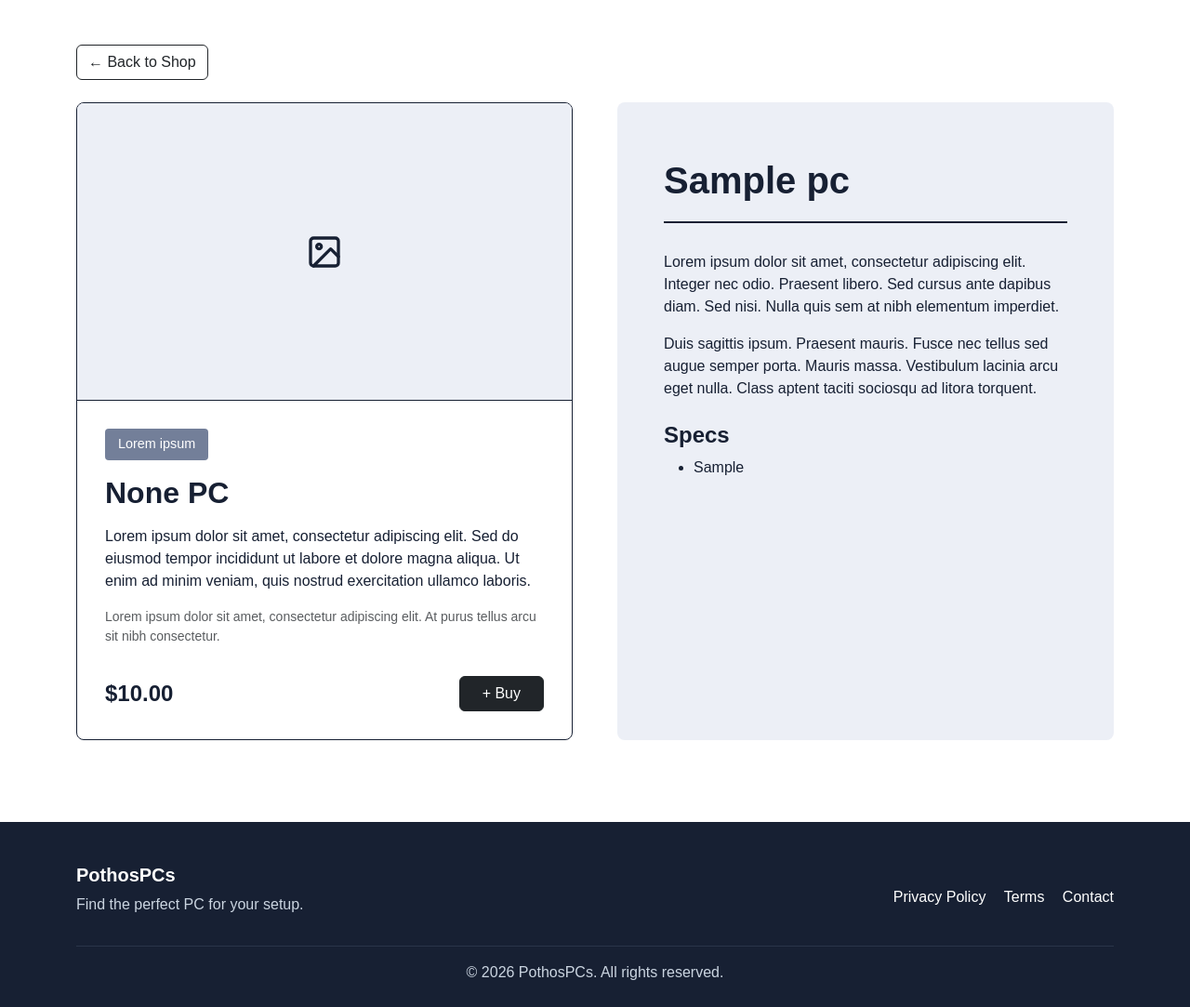
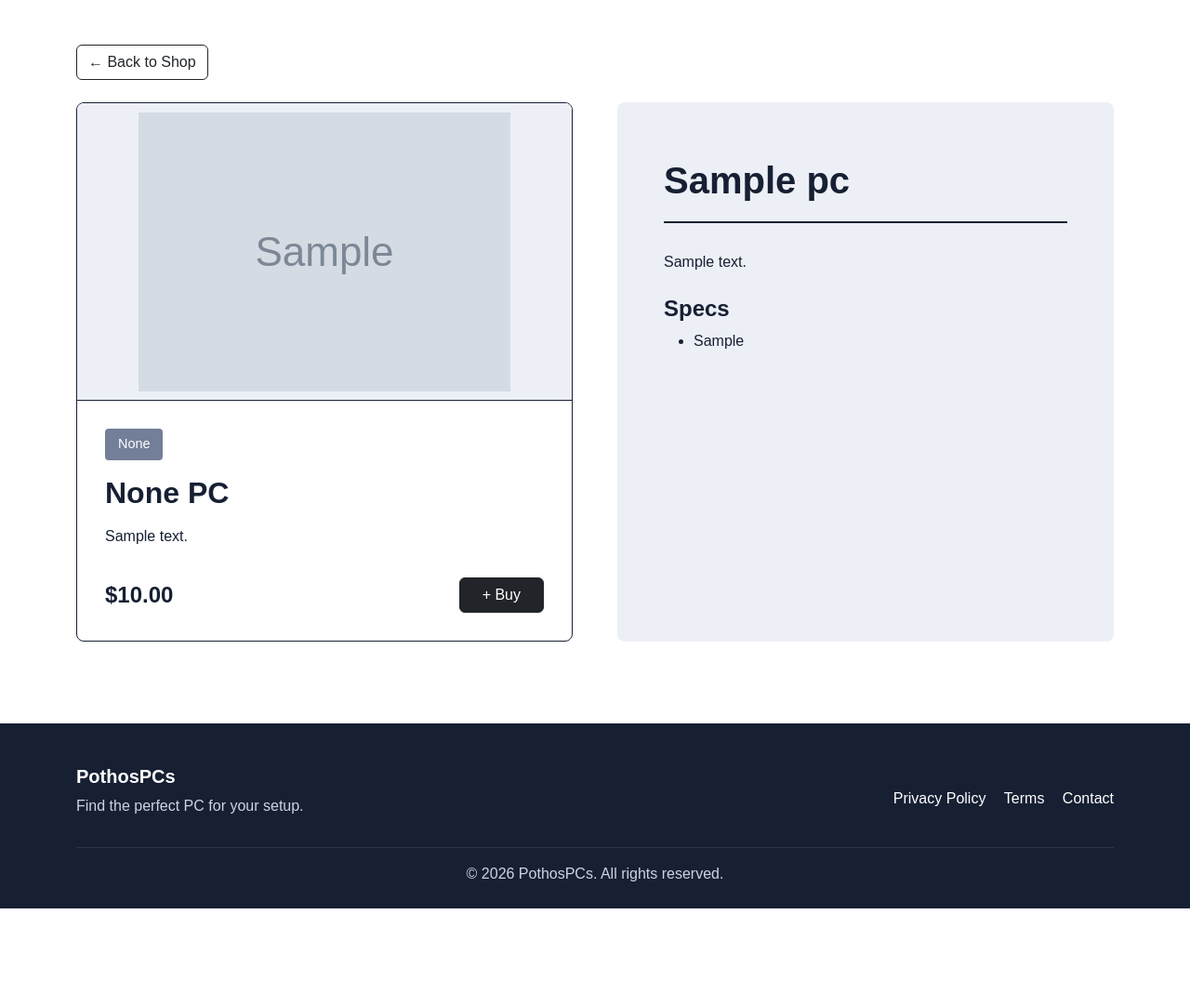
Before and after one commit to DoxaCam/PothosPCs, a Flask app: page /shop/1 in a window 1280 px wide. Shown: the part 73-1156 px from the top of the page at 93% size. After the commit the page ends 1050 px from the top, so only its background shows below. Run offline with Flask 3, Linux system fonts and the light colour scheme; tables that the repository leaves empty or names only in its code hold one stand-in row (values such as "Sample post"); grey boxes marked "Sample" are stand-in pictures.

Commit message:
Add promo text, description and image to PC table
New PC columns: promo_text (optional), description, and image (a
filename in static/images, optional). The product page shows the promo
on the left card, the description in the right panel, and the picture
when one is set, falling back to the icon. Seed data updated; re-run
statements.txt to pick up the new columns.

Co-Authored-By: Claude Opus 5.5 <noreply@anthropic.com>

```diff
--- a/routes/products.py
+++ b/routes/products.py
@@ -35,7 +35,8 @@ def pc_details(pc_id):
     cursor = connection.cursor(dictionary=True)
 
     cursor.execute("""
-        SELECT pc_ID, model_name, price, specs, type
+        SELECT pc_ID, model_name, price, specs, type,
+               promo_text, description, image
         FROM PC
         WHERE pc_ID = %s
     """, (pc_id,))
--- a/static/css/style.css
+++ b/static/css/style.css
@@ -74,6 +74,12 @@ body {
     color: #172033;
 }
 
+.product-image img {
+    max-width: 100%;
+    max-height: 100%;
+    object-fit: contain;
+}
+
 .product-card-body {
     padding: 30px;
 }
--- a/templates/pc_details.html
+++ b/templates/pc_details.html
@@ -18,6 +18,10 @@
             <div class="product-card h-100 d-flex flex-column">
 
                 <div class="product-image">
+                    {% if pc.image %}
+                    <img src="{{ url_for('static', filename='images/' ~ pc.image) }}"
+                         alt="{{ pc.model_name }}">
+                    {% else %}
                     <svg width="40" height="40" viewBox="0 0 24 24" fill="none"
                          stroke="currentColor" stroke-width="2"
                          stroke-linecap="round" stroke-linejoin="round">
@@ -25,29 +29,24 @@
                         <circle cx="8.5" cy="8.5" r="1.5"></circle>
                         <path d="M21 15l-5-5L5 21"></path>
                     </svg>
+                    {% endif %}
                 </div>
 
                 <div class="product-card-body d-flex flex-column flex-grow-1">
 
                     <span class="product-tag mb-3">
-                        Lorem ipsum
+                        {{ pc.type }}
                     </span>
 
                     <h2 class="fw-bold mb-3">
                         {{ pc.type }} PC
                     </h2>
 
+                    {% if pc.promo_text %}
                     <p>
-                        Lorem ipsum dolor sit amet, consectetur adipiscing elit.
-                        Sed do eiusmod tempor incididunt ut labore et dolore
-                        magna aliqua. Ut enim ad minim veniam, quis nostrud
-                        exercitation ullamco laboris.
+                        {{ pc.promo_text }}
                     </p>
-
-                    <p class="text-muted small">
-                        Lorem ipsum dolor sit amet, consectetur adipiscing elit.
-                        At purus tellus arcu sit nibh consectetur.
-                    </p>
+                    {% endif %}
 
                     <div class="d-flex justify-content-between align-items-center mt-auto pt-3">
 
@@ -77,15 +76,7 @@
                 <hr class="product-rule">
 
                 <p>
-                    Lorem ipsum dolor sit amet, consectetur adipiscing elit.
-                    Integer nec odio. Praesent libero. Sed cursus ante dapibus
-                    diam. Sed nisi. Nulla quis sem at nibh elementum imperdiet.
-                </p>
-
-                <p>
-                    Duis sagittis ipsum. Praesent mauris. Fusce nec tellus sed
-                    augue semper porta. Mauris massa. Vestibulum lacinia arcu
-                    eget nulla. Class aptent taciti sociosqu ad litora torquent.
+                    {{ pc.description }}
                 </p>
 
                 <h4 class="fw-bold mt-4">Specs</h4>
```
Also changed, not shown: statements.txt (+16 -4 lines), 1 other file.
